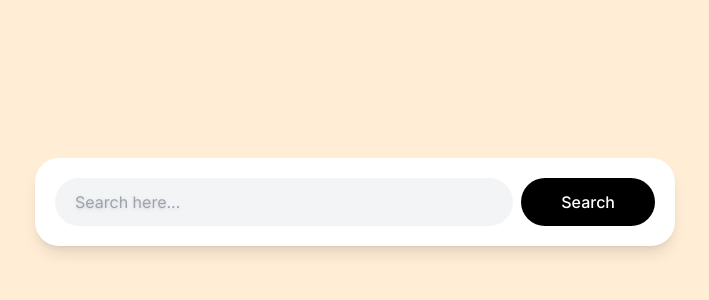
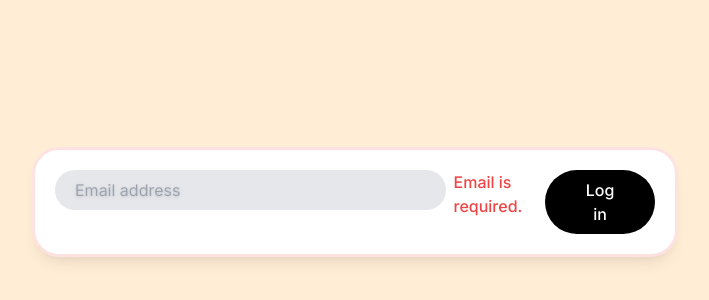
Before and after one commit to Samuel-0930/carrot-market-reload, a Next.js app: page / in a window 1280 px wide. Shown: the part 198-498 px from the top of the page, without its empty margins (285-994 px from the left). Built offline with nearby package versions, Linux system fonts and the light colour scheme.

Commit message:
[#3.7]Tailwind State Modifiers

```diff
--- a/app/page.tsx
+++ b/app/page.tsx
@@ -1,14 +1,18 @@
 export default function Home() {
 	return (
 		<main className='bg-gray-100 sm:bg-red-100 md:bg-green-100 lg:bg-cyan-100 xl:bg-orange-100 2xl:bg-purple-100 h-screen flex items-center justify-center p-5 '>
-			<div className='bg-white w-full shadow-lg p-5 rounded-3xl max-w-screen-sm flex flex-col gap-2 md:flex-row'>
+			<div className='bg-white w-full shadow-lg p-5 rounded-3xl max-w-screen-sm flex flex-col gap-2 md:flex-row *:outline-none ring ring-transparent transition-shadow has-[:invalid]:ring-red-100'>
 				<input
-					className='w-full rounded-full h-12 bg-gray-100 pl-5 outline-none ring ring-transparent focus:ring-orange-500 focus:ring-offset-2 transition-shadow placeholder:drop-shadow'
+					className='w-full rounded-full h-10 bg-gray-200 pl-5 ring ring-transparent focus:ring-green-500 focus:ring-offset-2 transition-shadow placeholder:drop-shadow invalid:focus:ring-red-500 peer'
 					type='text'
-					placeholder='Search here...'
+					required
+					placeholder='Email address'
 				/>
-				<button className='bg-black text-white py-2 rounded-full active:scale-90 focus:scale-90 transition-transform font-medium outline-none md:px-10'>
-					Search
+				<span className='text-red-500 font-medium hidden peer-invalid:block '>
+					Email is required.
+				</span>
+				<button className='text-white py-2 rounded-full active:scale-90  transition-transform font-medium md:px-10 bg-black '>
+					Log in
 				</button>
 			</div>
 		</main>
```
